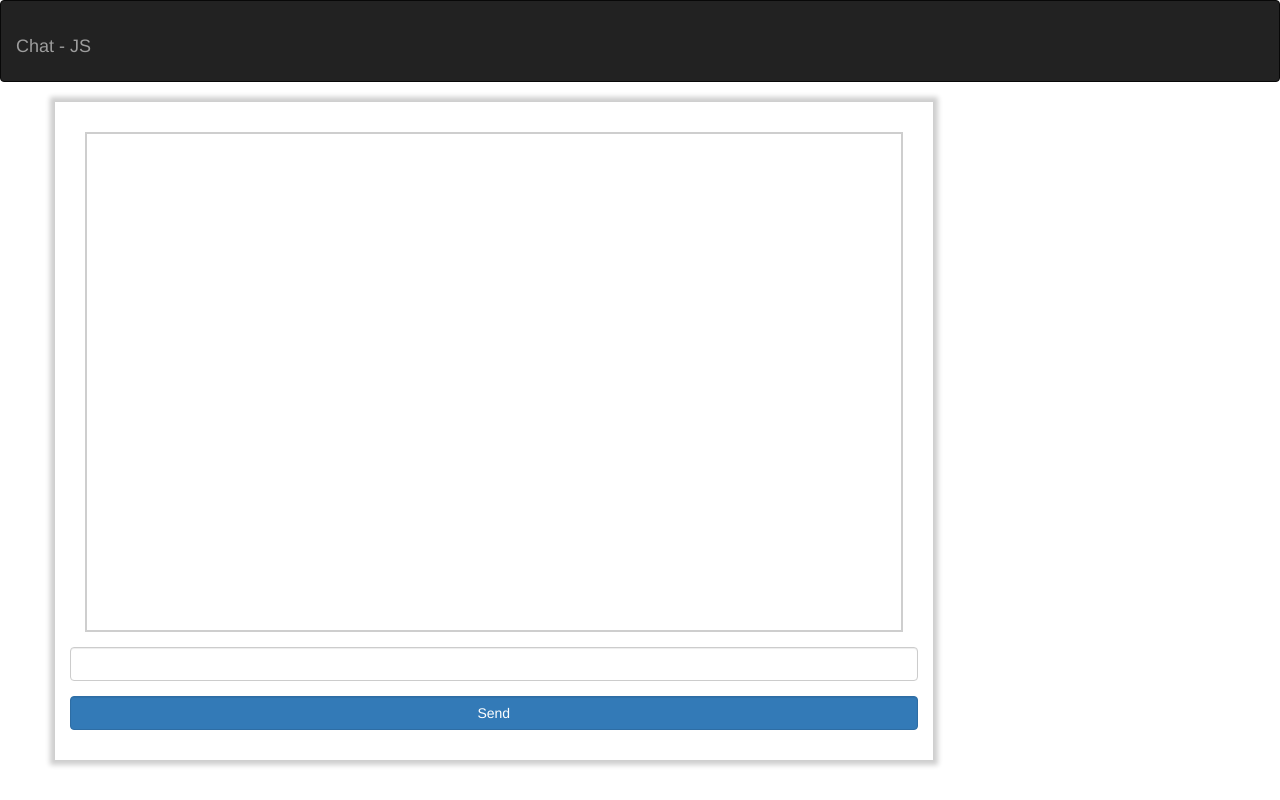
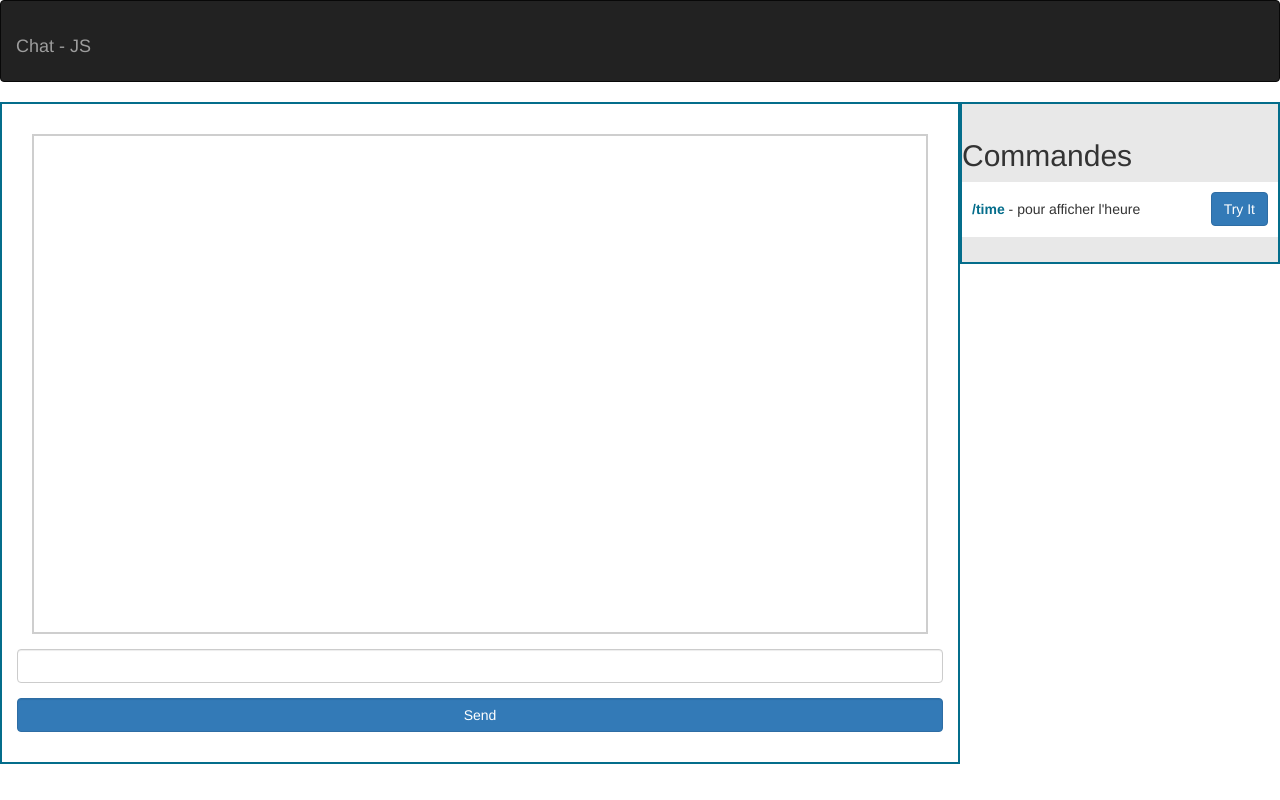
Before and after one commit to fabienoger/basicChat, a plain HTML site: page index.html in a window 1280 px wide. Drawn offline with nearby package versions, Linux system fonts and the light colour scheme.

Commit message:
commands & try it

```diff
--- a/app.js
+++ b/app.js
@@ -1,9 +1,11 @@
 var $message = document.getElementById("message");
 var $submit = document.getElementById("submit");
 var $chat = document.getElementById("chat");
+var $tryTime = document.getElementById("tryTime");
 
 
-function showChat() {
+function tryTime() {
+  insertText("");
 }
 
 date = new Date;
@@ -28,5 +30,5 @@ function insertText (msg){
     $message.value = "";
 }
 
-showChat();
+$tryTime.onclick = tryTime;
 $submit.onclick = addMessage;
--- a/index.html
+++ b/index.html
@@ -13,7 +13,7 @@
         <h1 class="navbar-brand">Chat - JS</h1>
       </div>
 		</header>
-		<main class="container">
+		<main class="container-fluid">
       <div class="row">
         <div class="col-md-9 content-chat">
           <div id="chat">
@@ -25,7 +25,12 @@
           </form>
           </div>
         </div>
-        <div class="col-md-3"></div>
+        <div class="col-md-3 commandes">
+          <h2>Commandes</h2>
+          <ul>
+            <li><span>/time</span> - pour afficher l'heure<button id="tryTime" class="btn btn-primary pull-right">Try It</button><div class="clear"></div></li>
+          </ul>
+        </div>
       </div>
 		</main>
     <script type="text/javascript" src="app.js"></script>
--- a/style.css
+++ b/style.css
@@ -8,7 +8,7 @@ html, body {
 }
 
 .content-chat {
-  box-shadow: 0 0 5px 5px #cecece;
+  border: 2px solid #046D8B;
   padding: 15px;
 }
 
@@ -23,3 +23,29 @@ html, body {
   padding: 10px;
   border: 2px solid #cecece;
 }
+
+.commandes {
+  padding: 15px 0;
+  border: 2px solid #046D8B;
+  background-color: #E8E8E8;
+}
+
+.commandes ul {
+  list-style-type: none;
+}
+
+.commandes ul li {
+  background-color: #FFF;
+  display: block;
+  padding: 10px;
+  line-height: 35px;
+}
+
+.commandes li span {
+  color: #046D8B;
+  font-weight: bold;
+}
+
+.clear {
+  clear: both;
+}
```
